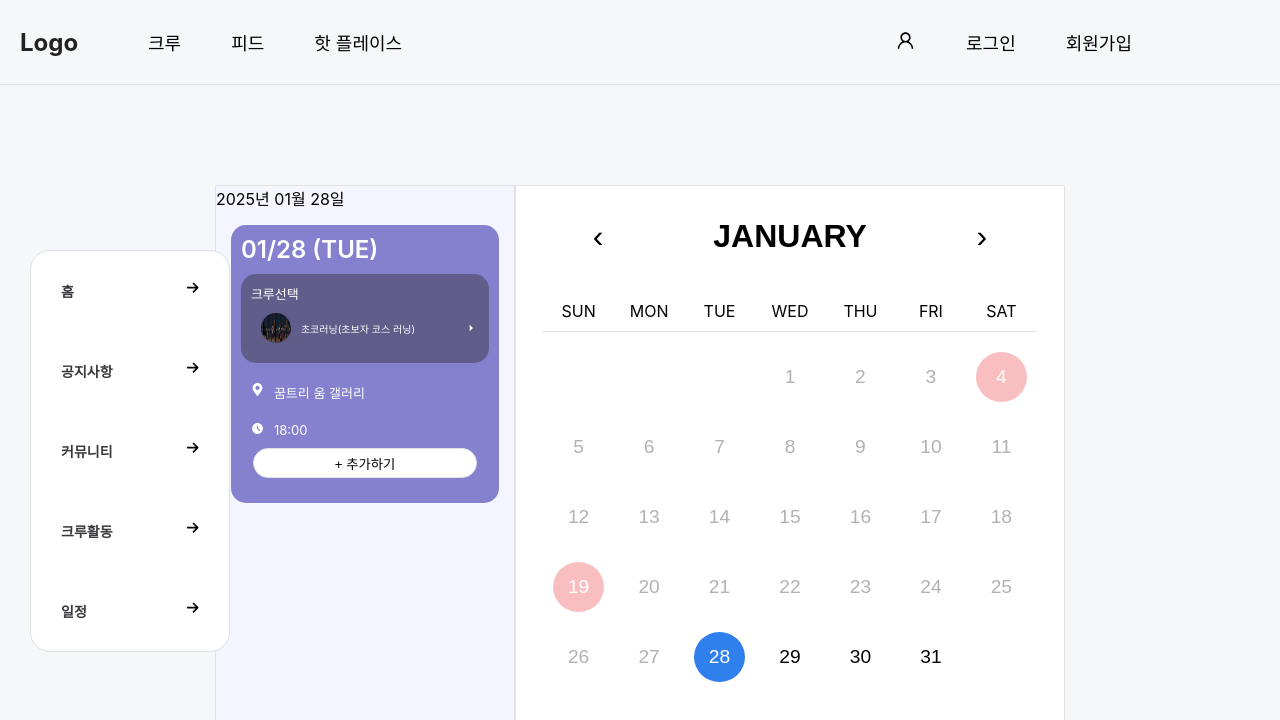
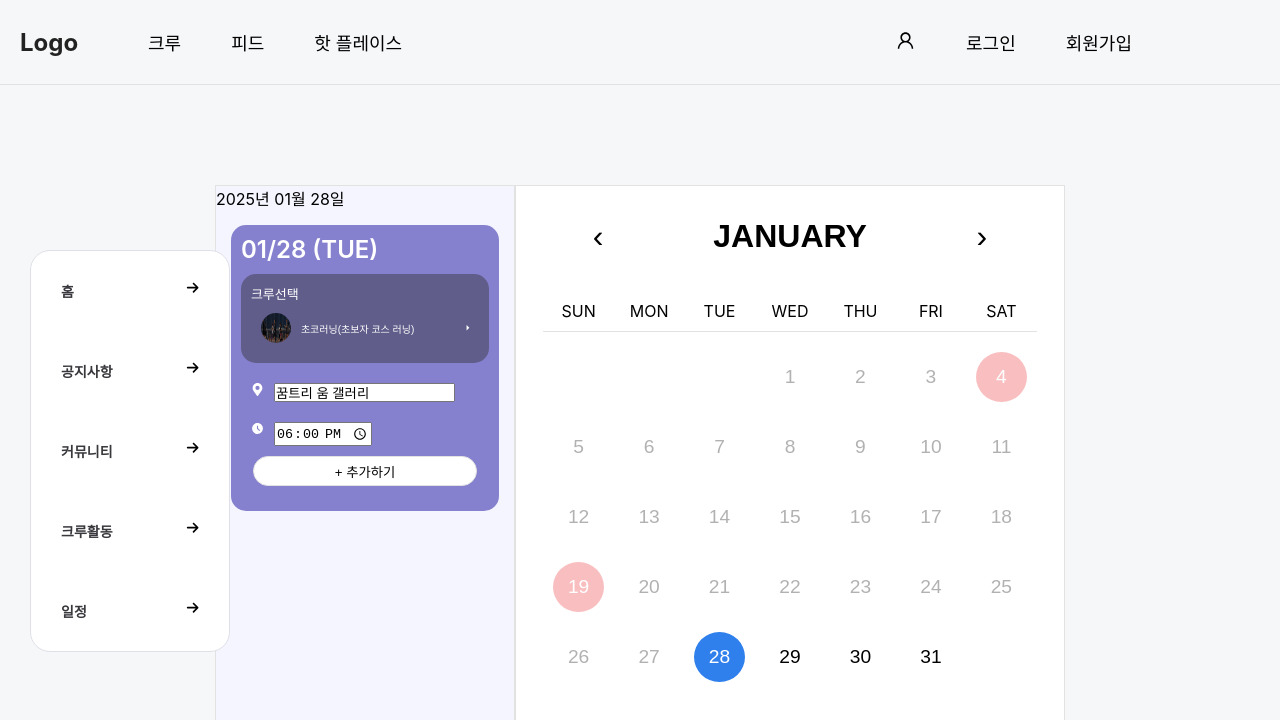
Before and after one commit to MODU-MOIM/momo-web, a React (Create React App) app: page /crew/crewSchedule in a window 1280 px wide. Both pictures are taken after a click on the button "+ 일정 추가". Shown: the top 720 px of the page. Built offline with nearby package versions, Linux system fonts and the light colour scheme.

Commit message:
feat: 일정 추가 입력 기능

```diff
--- a/src/pages/CrewSchedule/components/ViewScheduleBox.jsx
+++ b/src/pages/CrewSchedule/components/ViewScheduleBox.jsx
@@ -9,10 +9,13 @@ import { useState } from "react";
 import { AddScheduleButton, ButtonContainer } from "../CrewSchedule";
 
 export default function ViewScheduleBox({showSchedules, isPast, isClickedAddButton, date, handleAddSchedule}) {
-    const [crew, setCrew] = useState('초코러닝');
+    const [crew, setCrew] = useState('초코러닝(초보자 코스 러닝)');
     const [spot, setSpot] = useState('꿈트리 움 갤러리');
     const [time, setTime] = useState('18:00');
 
+    const handleCrew = (e) => setCrew(e.target.value);
+    const handleSpot = (e) => setSpot(e.target.value);
+    const handleTime = (e) => setTime(e.target.value);
     const submitSchedule = () => {
         const newSchedule = {
             id: Math.random(), // 랜덤 ID 생성
@@ -34,21 +37,31 @@ export default function ViewScheduleBox({showSchedules, isPast, isClickedAddButt
                             <DateSchedule>{moment(date, "YYYY년 MM월 DD일").format("MM/DD (ddd)").toUpperCase()}</DateSchedule>
                             <SelectCrewContainer>
                                 <ItemContainer>크루선택</ItemContainer>
+                                {/* 유저가 가입한 크루 목록 보이기 */}
                                 <CrewInfoBox>
                                     <CrewInfo>
                                         <CrewImage src={MainImage} style={{width: '30px', height: '30px', marginRight: '10px'}}/>
-                                        <CrewName>초코러닝(초보자 코스 러닝)</CrewName>
+                                        <CrewName
+                                            onChange={handleCrew}
+                                        >{crew}</CrewName>
                                     </CrewInfo>
                                     <MdOutlineArrowRight />
                                 </CrewInfoBox>
                             </SelectCrewContainer>
                             <ItemContainer>
                                 <FaMapMarkerAlt />
-                                <SelectSpot>{spot}</SelectSpot>
+                                <SelectSpot
+                                    value={spot}
+                                    onChange={handleSpot}
+                                ></SelectSpot>
                             </ItemContainer>
                             <ItemContainer>
                                 <MdAccessTimeFilled />
-                                <SelectTime>{time}</SelectTime>
+                                <SelectTime
+                                    type="time"
+                                    value={time}
+                                    onChange={handleTime}
+                                ></SelectTime>
                             </ItemContainer>
                             <ButtonContainer>
                                 <AddScheduleButton
@@ -140,11 +153,19 @@ const SelectCrewContainer = styled.div`
     border-radius: 15px;
     margin: 10px 0px;
 `;
-const CrewInfoBox = styled.div`
+const CrewInfoBox = styled.button`
+    width: 90%;
     display: flex;
     justify-content: space-between;
     align-items: center;
     margin: 0px 10px 20px 10px;
+    background-color: transparent;
+    border: none;
+    color: white;
+    &:hover{
+        cursor: pointer;
+        /* background-color: #8681CE; */
+    }
 `;
 const CrewInfo = styled.div`
     display: flex;
@@ -155,9 +176,9 @@ const ItemContainer = styled.div`
     margin: 10px;
     font-size: small;
 `;
-const SelectSpot = styled.div`
+const SelectSpot = styled.input`
     margin-left: 10px;
     `;
-const SelectTime = styled.div`
+const SelectTime = styled.input`
     margin-left: 10px;
 `;
```
